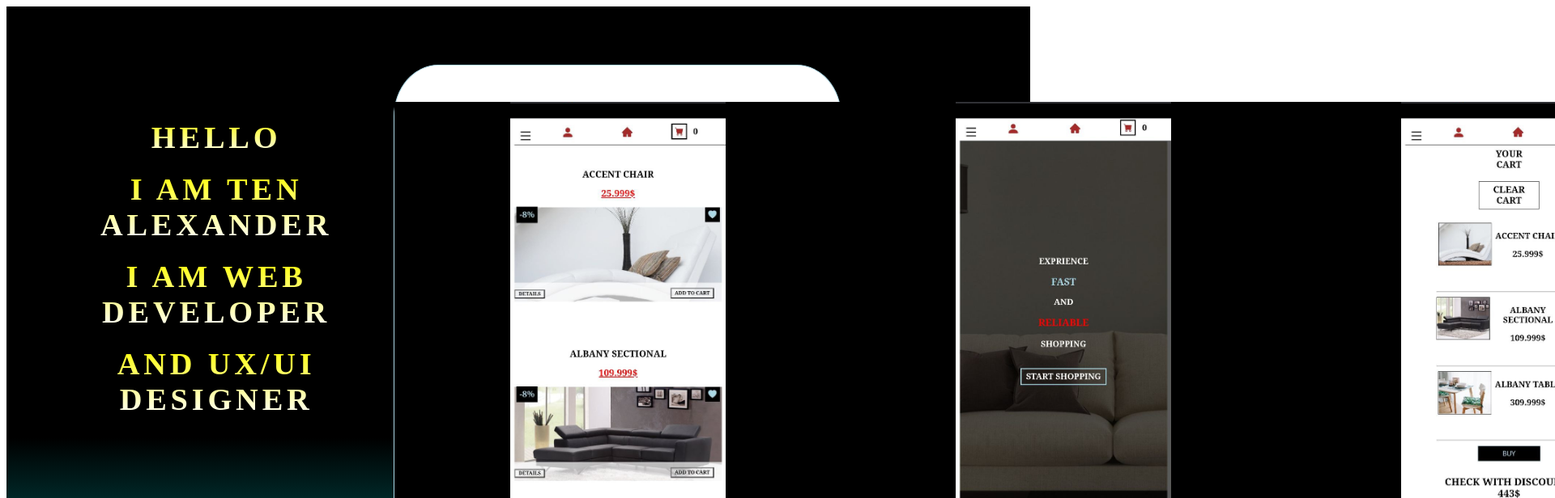
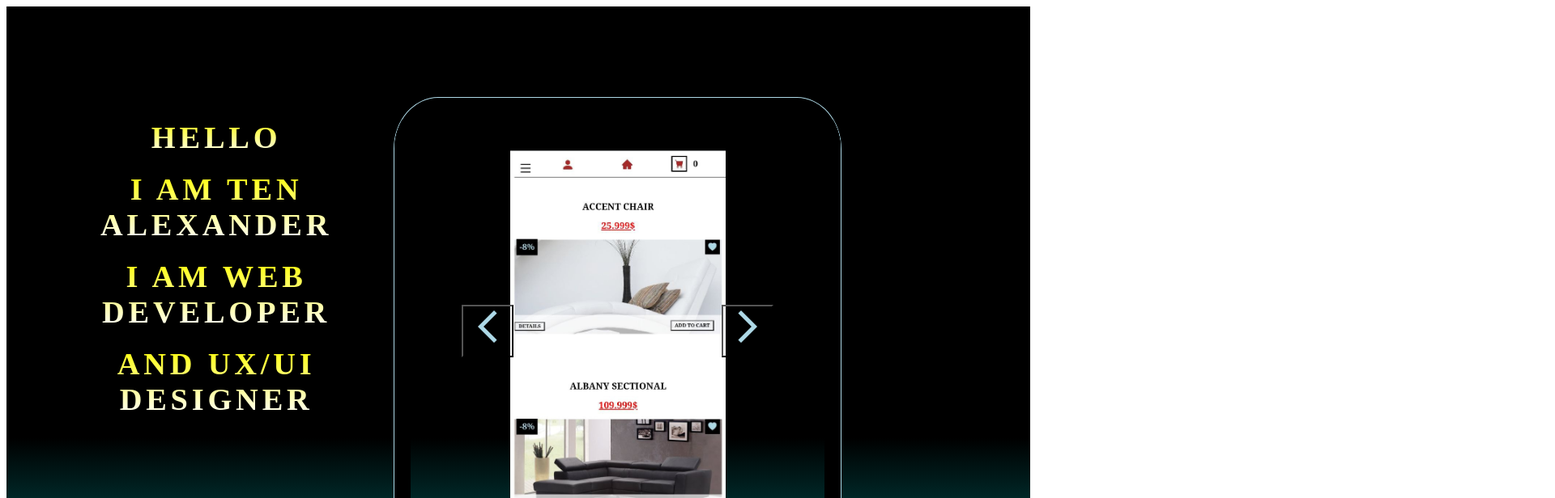
Before and after one commit to sashaTen/Portfolio, a React (Create React App) app: page / in a window 1280 px wide. Shown: the top 616 px of the page at 81% size, 1920 px wide, since content can reach past the window. Built offline with nearby package versions, Linux system fonts and the light colour scheme; a web font is replaced by a local one.

Commit message:
made  gallery

```diff
--- a/src/components/expirience.js
+++ b/src/components/expirience.js
@@ -1,10 +1,46 @@
 import image from "../photo/furniture.jpg";
 import image2 from "../photo/furniture1.jpg";
 import image3 from "../photo/furniture2.jpg";
+import { useState } from "react";
+import { MdArrowForwardIos, MdArrowBackIosNew } from "react-icons/md";
 const Projects = () => {
+  const [moveToRight, setMoveToRight] = useState(0);
+
+  /*
+[0 ,  100  ,  200]
+
+
+*/
+
+  function moveGallery() {
+    setMoveToRight(moveToRight + 100);
+    if (moveToRight > 100) {
+      setMoveToRight(moveToRight - 200);
+    }
+  }
+
   return (
     <div className="projectContainer">
-      <article className="galleryContainer">
+      <button
+        onClick={() => {
+          moveGallery();
+        }}
+        className="galleryBtnRight"
+      >
+        <MdArrowForwardIos />
+      </button>
+      <button
+        onClick={() => {
+          moveGallery();
+        }}
+        className="galleryBtnLeft"
+      >
+        <MdArrowBackIosNew />
+      </button>
+      <article
+        className="galleryContainer"
+        style={{ right: moveToRight + "%" }}
+      >
         <div className="projectImg1">
           <img className="projectImg1" src={image} />
         </div>
--- a/src/index.css
+++ b/src/index.css
@@ -49,7 +49,7 @@
   border: 1px solid lightblue;
   position: absolute;
   left: 38%;
-  top: 10%;
+  top: 15%;
   border-radius: 10%;
 }
 .skillContainer {
@@ -109,15 +109,43 @@
 }
 
 .projectContainer {
-  background: white;
+  overflow: hidden;
 }
 .galleryContainer {
   position: relative;
   top: 7%;
   width: 300%;
-  background: black;
+
   height: 90%;
   display: flex;
+}
+.galleryBtnRight {
+  position: absolute;
+  top: 40%;
+  right: 15%;
+  color: lightblue;
+  font-size: 3rem;
+  background: transparent;
+  z-index: 1;
+}
+.galleryBtnLeft {
+  position: absolute;
+  top: 40%;
+
+  color: lightblue;
+  font-size: 3rem;
+  background: transparent;
+  z-index: 1;
+  left: 15%;
+}
+
+.galleryBtnRight :hover {
+  color: lightgreen;
+  border: lightgreen 1px solid;
+}
+.galleryBtnLeft :hover {
+  color: lightgreen;
+  border: lightgreen 1px solid;
 }
 .projectImg1,
 .projectImg2,
@@ -125,7 +153,7 @@
   width: 100%;
   height: 100%;
   object-fit: contain;
-  outline: solid 18px black;
+  outline: solid 38px black;
   outline-offset: -20px;
 }
 
```
